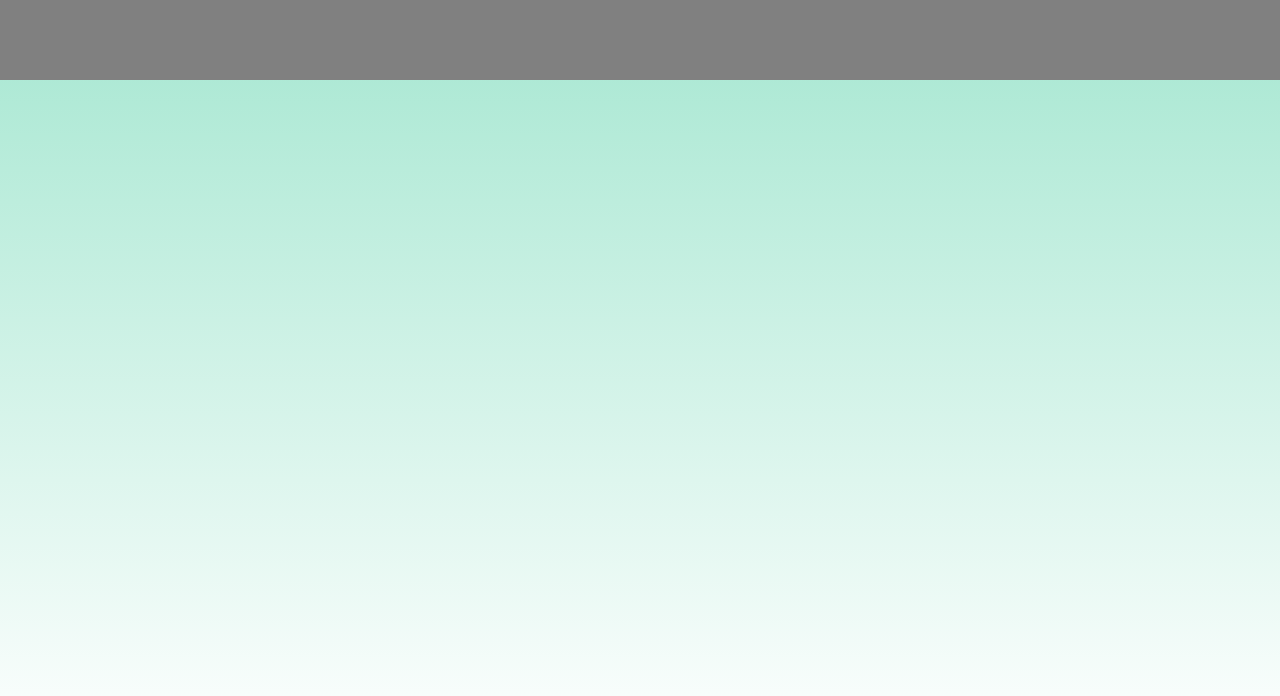
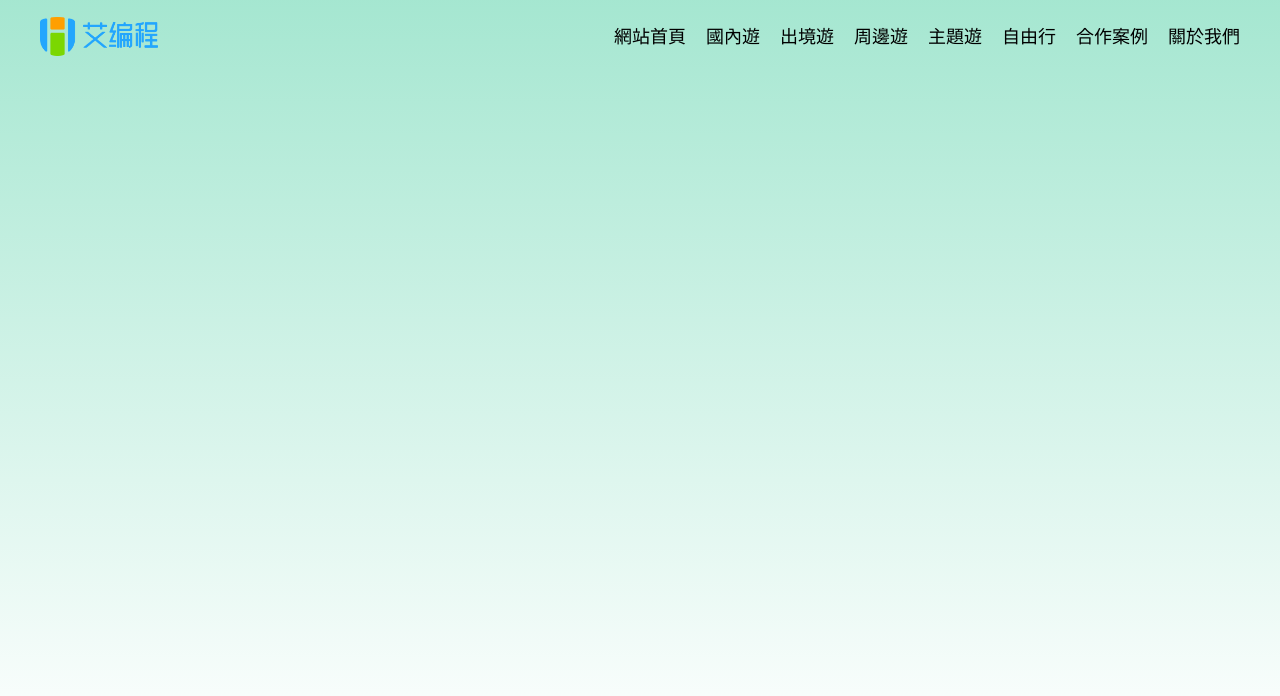
Before and after one commit to tina801005/exercise1, a plain HTML site: page index.html in a window 1280 px wide. Drawn offline with Linux system fonts and the light colour scheme.

Commit message:
- index.html：主menu已完成(html&css)，次menu編輯中

```diff
--- a/css/global.css
+++ b/css/global.css
@@ -8,3 +8,8 @@ body{
     font: 16px/1.5 "微軟雅黑"; /*微軟雅黑 可用中文也可用英文，都通用*/
     color: #000; /* 字體顏色 */
 }
+
+.layout{
+    max-width: 1200px;
+    margin: 0 auto;
+}
--- a/css/index.css
+++ b/css/index.css
@@ -5,7 +5,7 @@
     position: relative;
 }
 .header::before, .header-content{
-    /* 因為他們都有同一個內容樣式，所以在這裡統一管理，簡化各自的 */
+    /* 因為他們都有同一個內容樣式，所以在這裡統一管理，簡化程式碼 */
     position: absolute;
     top: 0;
     left: 0;
@@ -20,6 +20,3 @@
     background-image: linear-gradient(to bottom, var(--primary--color),var(--white-color));
     opacity: 0.4;
 }
-/* .header-content {
-
-} */
--- a/css/reset.css
+++ b/css/reset.css
@@ -101,19 +101,22 @@ svg:not(:root) {
   overflow: hidden;
 }
 
-/* 下面的操作是針對余html5頁面布局準備的，不支持ie6~8以及其他低版本的瀏覽器 */
+/* 下面的操作是針對於html5頁面布局準備的，不支持ie6~8以及其他低版本的瀏覽器 */
 html {
   /* 禁用系統默認菜單 */
   -webkit-touch-callout: none;
-  /* 關閉iphone & Android的瀏覽器縱向和橫向模式中自動調整字體大小的功能 */
-  -webkit-text-size-adjust: 100%;
+  /* 關閉瀏覽器自動調整字體大小功能，最大化相容性 */
+  -webkit-text-size-adjust: 100%; /* Chrome, Safari, Edge (舊版) */
+  -ms-text-size-adjust: 100%;     /* IE, Edge (舊版) */
+  -moz-text-size-adjust: 100%;    /* Firefox */
+  text-size-adjust: 100%;         /* 標準屬性，Chrome, Edge, Samsung Internet */
 }
 
 input,
 textarea,
 button,
 a {
-  /* 表單或者a標籤在手機點擊時匯出線邊框或彩色的背景區域，意思是去除點擊背景框 */
+  /* 表單或者a標籤在手機點擊時會出現邊框或彩色的背景區域，意思是去除點擊背景框 */
   -webkit-tap-highlight-color: rgba(0, 0, 0, 0);
 }
 
@@ -198,6 +201,7 @@ html [type="button"],
 [type="reset"],
 [type="submit"] {
   -webkit-appearance: button;
+  appearance: button;
 }
 
 button::-moz-focus-inner,
@@ -228,6 +232,7 @@ button:-moz-focusring,
 
 [type="search"] {
   -webkit-appearance: textfield;
+  appearance: textfield;
   outline-offset: -2px;
 }
 
--- a/index.html
+++ b/index.html
@@ -15,7 +15,46 @@
     <style>
         .top{
             height: 80px;
-            background-color: gray;
+        }
+
+        .top .top-content{
+            height: inherit;
+            display: flex;
+            justify-content: space-between;
+            align-items: center;
+        }
+        .top .top-content ul.menu{
+            display: flex;
+            gap: 20px;
+        }
+
+        /* 導航樣式 */
+        ul.menu li a{
+            font-size: 16px;
+            color: var(--font-black-color);
+            font-size: 18px;
+        }
+        ul.menu li a:hover{
+            color: var(--primary--color);
+        }
+        ul.menu li{
+            position: relative;
+            padding-bottom: 5px;
+        }
+        /* 一級導航hover時添加底線 */
+        ul.menu li::after{
+            content: "";
+            position: absolute;
+            bottom: 0;
+            left: 50%;
+            right: 50%;
+            height: 2px;
+            background-color: var(--primary--color);
+        }
+        ul.menu li:hover::after{
+            left: 0;
+            right: 0;
+            transition: all 0.3s;
         }
     </style>
 
@@ -29,7 +68,48 @@
         <div class="header-content">
             <!-- 網站header開始 -->
              <div class="top">
-                <div class="top-content"></div>
+                <div class="top-content layout">
+                    <!-- logo開始 -->
+                    <div class="logo">
+                        <a href="#">
+                            <img src="./image/logo.png" alt="logo" width="118">
+                        </a>
+                    </div>
+                    <!-- logo結束 -->
+                    <!-- 網站導航nav開始 -->
+                    <nav>
+                        <ul class="menu">
+                            <li><a href="#">網站首頁</a>
+                            </li>
+                            <li><a href="#">國內遊</a>
+                                <!-- <dl>
+                                    <dt>目的地</dt>
+                                    <dd><a href="#">北京</a></dd>
+                                    <dd><a href="#">三亞</a></dd>
+                                    <dd><a href="#">廣東</a></dd>
+                                    <dd><a href="#">廈門</a></dd>
+                                    <dd><a href="#">雲南</a></dd>
+                                </dl> -->
+                            </li>
+                            <li><a href="#">出境遊</a>
+                                <!-- <dl>
+                                    <dt>目的地</dt>
+                                    <dd><a href="#">泰國</a></dd>
+                                    <dd><a href="#">日本</a></dd>
+                                    <dd><a href="#">美國</a></dd>
+                                    <dd><a href="#">臺灣</a></dd>
+                                    <dd><a href="#">海島</a></dd>
+                                </dl> -->
+                            </li>
+                            <li><a href="#">周邊遊</a></li>
+                            <li><a href="#">主題遊</a></li>
+                            <li><a href="#">自由行</a></li>
+                            <li><a href="#">合作案例</a></li>
+                            <li><a href="#">關於我們</a></li>
+                        </ul>
+                    </nav>
+                <!-- 網站導航nav結束 -->
+                </div>
              </div>
             <!-- 網站header結束 -->
         </div>
```
